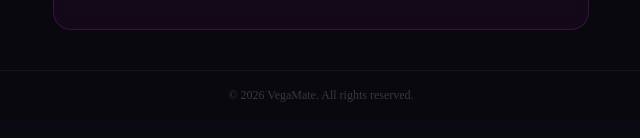
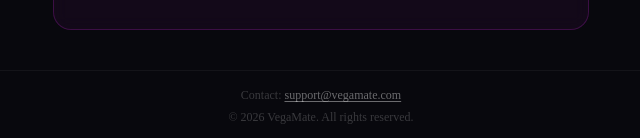
Before and after one commit to ysajang/vegamate, a Next.js app: page / in a window 1280 px wide. Shown: the part 2571-2709 px from the top of the page, without its empty margins (319-959 px from the left). Built offline with nearby package versions, Linux system fonts and the light colour scheme; no server answers.

Commit message:
feat(landing): add contact email to footer
Ad-funnel visitors had no way to reach us from the landing page. Footer now
shows mailto:support@vegamate.com above the copyright line.

```diff
--- a/src/app/page.tsx
+++ b/src/app/page.tsx
@@ -258,8 +258,17 @@ export default function LandingPage() {
       </section>
 
       {/* Footer */}
-      <footer className="relative z-10 mt-auto w-full border-t border-white/5 py-4 text-center text-xs text-white/20">
-        © 2026 VegaMate. All rights reserved.
+      <footer className="relative z-10 mt-auto flex w-full flex-col items-center gap-1.5 border-t border-white/5 py-4 text-center text-xs text-white/20">
+        <p>
+          Contact:{' '}
+          <a
+            href="mailto:support@vegamate.com"
+            className="text-white/40 underline underline-offset-2 transition-colors hover:text-white/70"
+          >
+            support@vegamate.com
+          </a>
+        </p>
+        <p>© 2026 VegaMate. All rights reserved.</p>
       </footer>
     </main>
   );
```
